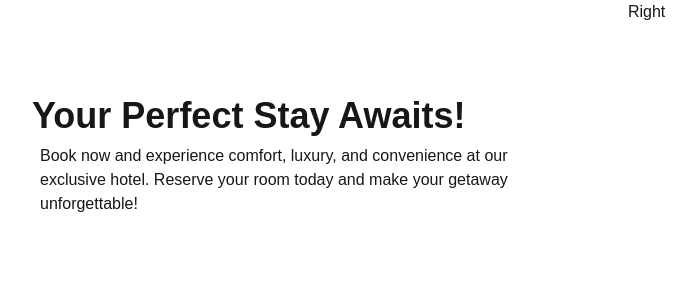
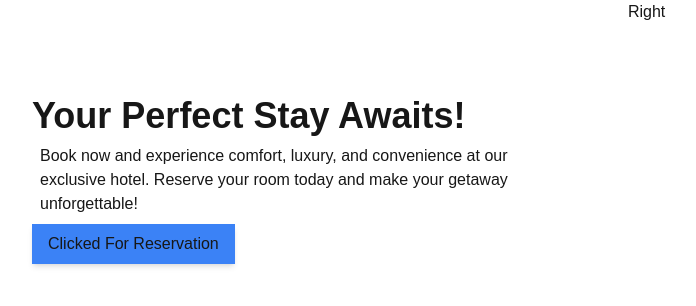
Before and after one commit to Fahim-ahmed-ifty/hotelreservation, a Next.js app: page / in a window 1280 px wide. Shown: the top 306 px of the page, without its empty margins (64-760 px from the left). Built offline with nearby package versions, Linux system fonts and the light colour scheme.

Commit message:
✅button added

```diff
--- /dev/null
+++ b/app/components/Button.tsx
@@ -0,0 +1,37 @@
+import React from 'react';
+
+interface ButtonProps {
+	text: string;
+	width?: string;
+	height?: string;
+	onClick?: () => void;
+	className?: string;
+	textColor?: string;
+	textSize?: string;
+	bgColor?: string;
+	borderRadius?: string;
+}
+
+const Button = ({
+	text,
+	width = 'auto',
+	height = 'auto',
+	onClick,
+	className = '',
+	textColor = 'white',
+	textSize = '16px',
+	bgColor = 'bg-blue-500',
+	borderRadius = 'md'
+}: ButtonProps) => {
+	return (
+		<button
+			onClick={onClick}
+			className={`px-4 py-2 ${bgColor} ${textColor} text-${textSize} rounded-${borderRadius} shadow-md hover:bg-blue-600 focus:outline-none focus:ring-2 focus:ring-blue-400 ${className}`}
+			style={{ width, height }}
+		>
+			{text}
+		</button>
+	);
+};
+
+export default Button;
--- a/app/components/Home.tsx
+++ b/app/components/Home.tsx
@@ -1,15 +1,20 @@
 import React from 'react';
+import Button from './Button';
 
 const Home = () => {
 	return (
 		<div className='w-full h-screen flex flex-row'>
 			<div className='w-1/2 m-12 p-12'>
-				<h1 className='text-4xl font-bold'>Your Perfect Stay Awaits!</h1>
+				<h1 className='text-4xl font-bold'>
+					Your Perfect Stay Awaits!
+				</h1>
 				<h2 className='p-2'>
 					Book now and experience comfort, luxury, and convenience at
 					our exclusive hotel. Reserve your room today and make your
 					getaway unforgettable!
 				</h2>
+        <Button text='Clicked For Reservation'
+        />
 			</div>
 			<div className='w-1/2'>Right</div>
 		</div>
```
